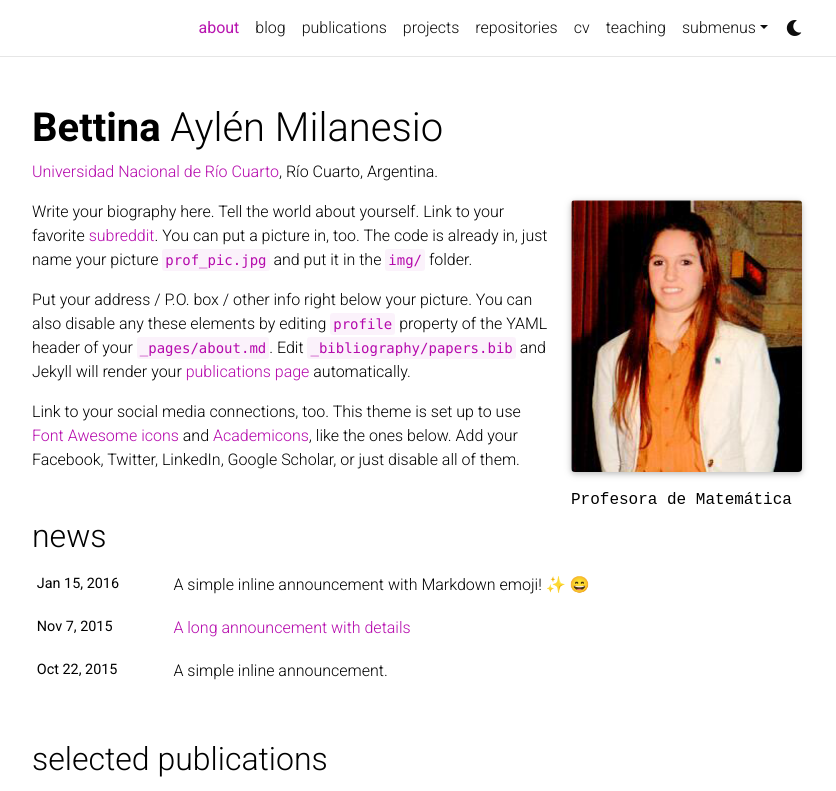
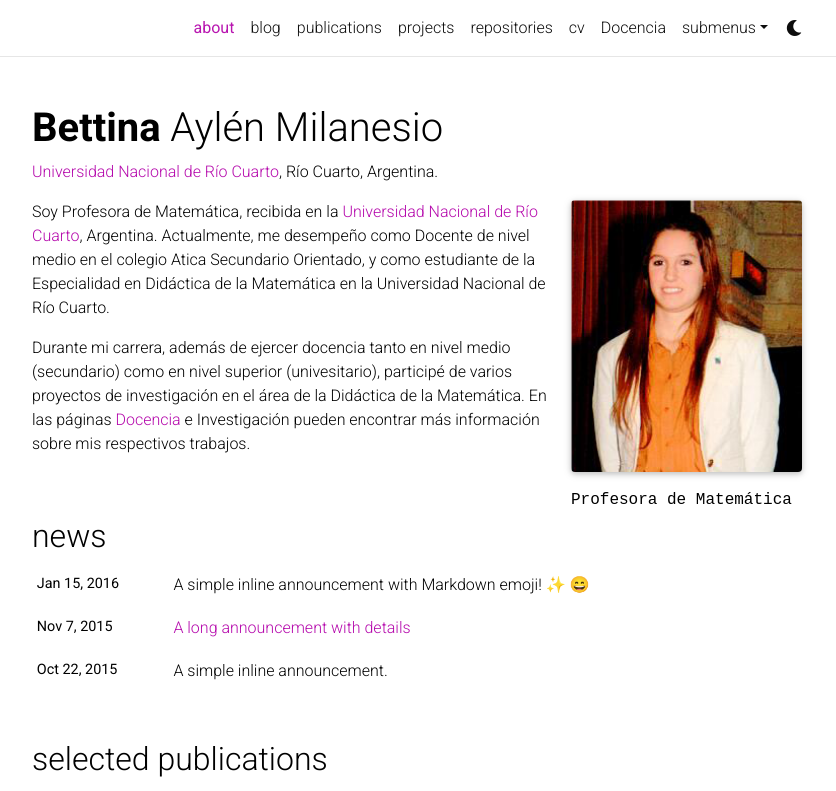
Before and after one commit to bmilanesio/bmilanesio.github.io, a Jekyll site: the page built from _pages/about.md, in a window 1280 px wide and 1080 px high, cut to the strip 0-791 px from the top of the window. Shown: the whole strip, without its empty margins (223-1059 px from the left). Built offline with Jekyll 4.4.1, drawn with Linux system fonts in a browser that asks for light colours; full-size pictures stand in for the smaller copies a plugin makes; emoji names are drawn with the system emoji font; comment, search, counter and statistics services are not loaded; a style sheet for code colours, icons or effects is not loaded.

Commit message:
Updating info

```diff
--- a/_pages/about.md
+++ b/_pages/about.md
@@ -16,8 +16,6 @@ selected_papers: true # includes a list of papers marked as "selected={true}"
 social: true  # includes social icons at the bottom of the page
 ---
 
-Write your biography here. Tell the world about yourself. Link to your favorite [subreddit](http://reddit.com). You can put a picture in, too. The code is already in, just name your picture `prof_pic.jpg` and put it in the `img/` folder.
+Soy Profesora de Matemática, recibida en la [Universidad Nacional de Río Cuarto](https://www.unrc.edu.ar/), Argentina. Actualmente, me desempeño como Docente de nivel medio en el colegio Atica Secundario Orientado, y como estudiante de la Especialidad en Didáctica de la Matemática en la Universidad Nacional de Río Cuarto.
 
-Put your address / P.O. box / other info right below your picture. You can also disable any these elements by editing `profile` property of the YAML header of your `_pages/about.md`. Edit `_bibliography/papers.bib` and Jekyll will render your [publications page](/al-folio/publications/) automatically.
-
-Link to your social media connections, too. This theme is set up to use [Font Awesome icons](http://fortawesome.github.io/Font-Awesome/) and [Academicons](https://jpswalsh.github.io/academicons/), like the ones below. Add your Facebook, Twitter, LinkedIn, Google Scholar, or just disable all of them.
+Durante mi carrera, además de ejercer docencia tanto en nivel medio (secundario) como en nivel superior (univesitario), participé de varios proyectos de investigación en el área de la Didáctica de la Matemática. En las páginas [Docencia](/teaching/) e Investigación pueden encontrar más información sobre mis respectivos trabajos.
--- a/_pages/teaching.md
+++ b/_pages/teaching.md
@@ -1,7 +1,7 @@
 ---
 layout: page
 permalink: /teaching/
-title: teaching
+title: Docencia
 description: Materials for courses you taught. Replace this text with your description.
 nav: true
 nav_order: 5
```
